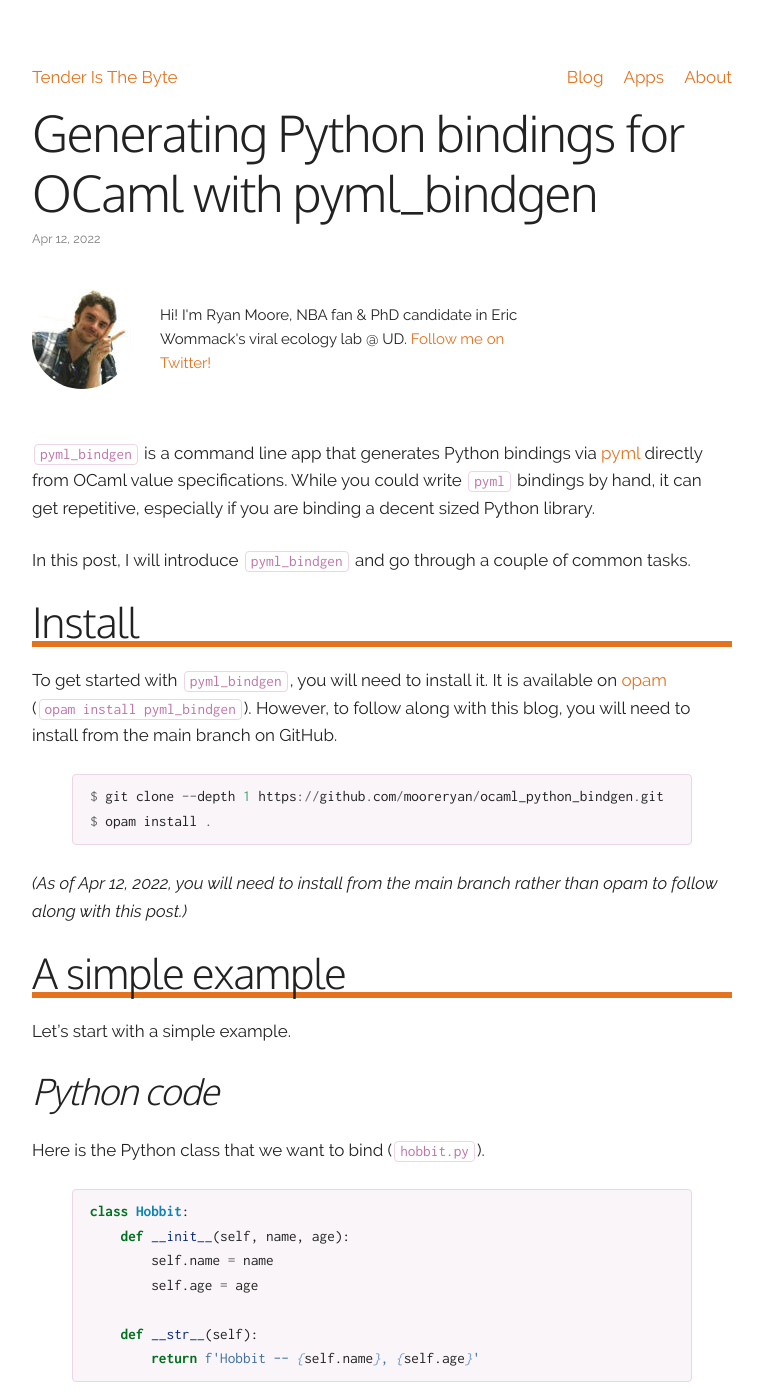
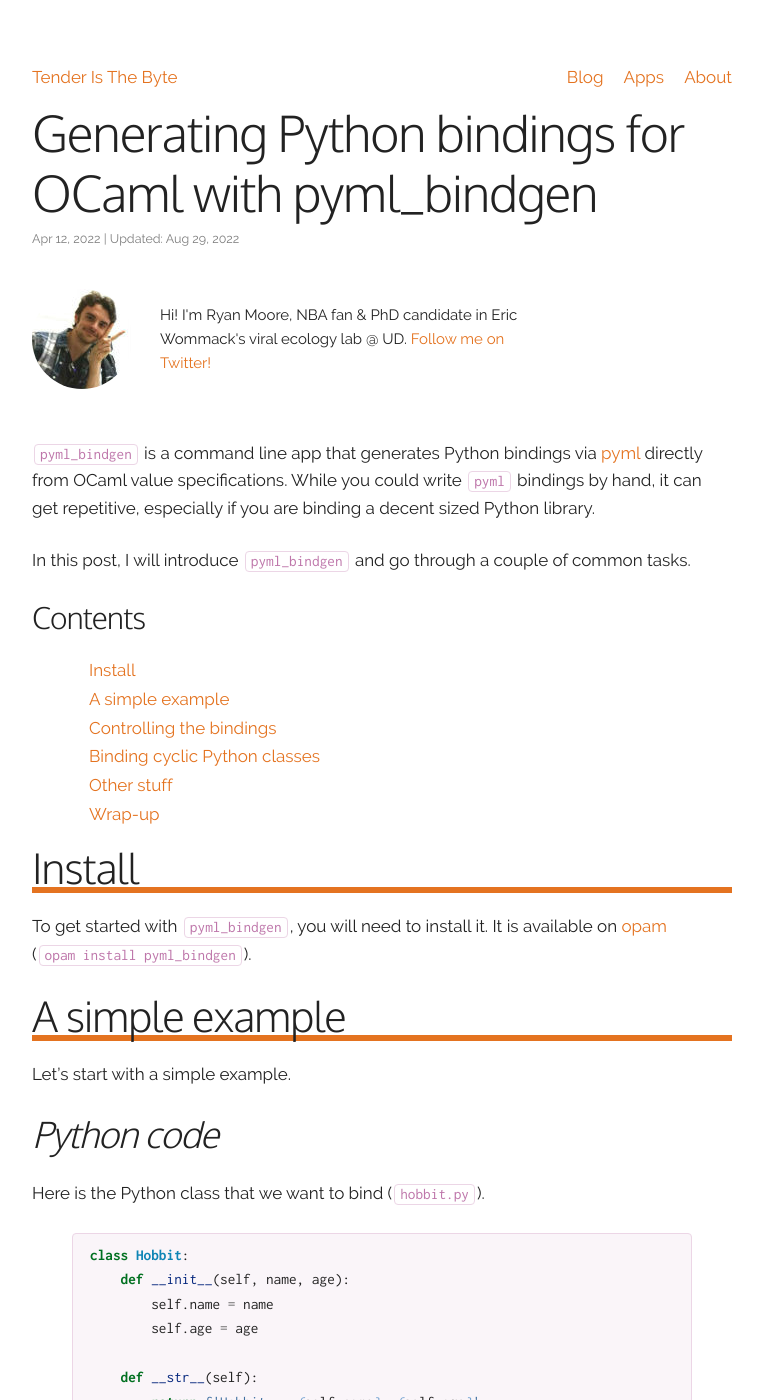
Before and after one commit to mooreryan/TenderIsTheByte, a Jekyll site: the page built from collections/_posts/2022-04-12-ocaml-python-bindgen.md, in a window 1280 px wide and 1400 px high. Shown: the whole window, without its empty margins (258-1021 px from the left). Built offline with Jekyll 4.4.1, drawn with Linux system fonts in a browser that asks for light colours.

Commit message:
Update pyml_bindgen post

```diff
--- a/collections/_posts/2022-04-12-ocaml-python-bindgen.md
+++ b/collections/_posts/2022-04-12-ocaml-python-bindgen.md
@@ -6,24 +6,34 @@ description: This post provides an introduction to using pyml_bindgen, a command
 categories: blog
 image: "/assets/img/posts/ocaml_python_bindgen/ocaml_pyml_bindgen.png"
 twitter_share: https://ctt.ac/rB09u
+last_updated: 2022-08-29
 ---
 
 `pyml_bindgen` is a command line app that generates Python bindings via [pyml](https://github.com/thierry-martinez/pyml) directly from OCaml value specifications.  While you could write `pyml` bindings by hand, it can get repetitive, especially if you are binding a decent sized Python library.
 
 In this post, I will introduce `pyml_bindgen` and go through a couple of common tasks.
 
+{::options parse_block_html="true" /}
+
+<div class="post-toc">
+
+{:.post-toc--header}
+#### Contents
+
+- [Install](#install)
+- [A simple example](#a-simple-example)
+- [Controlling the bindings](#controlling-the-bindings)
+- [Binding cyclic Python classes](#binding-cyclic-python-classes)
+- [Other stuff](#other-stuff)
+- [Wrap-up](#wrap-up)
+
+</div>
+
+{::options parse_block_html="false" /}
+
 ## Install
 
-To get started with `pyml_bindgen`, you will need to install it.  It is available on [opam](https://opam.ocaml.org/packages/pyml_bindgen/) (`opam install pyml_bindgen`).  However, to follow along with this blog, you will need to install from the main branch on GitHub.
-
-{% highlight ocaml %}
-{% raw %}
-$ git clone --depth 1 https://github.com/mooreryan/ocaml_python_bindgen.git
-$ opam install .
-{% endraw %}
-{% endhighlight %}
-
-_(As of Apr 12, 2022, you will need to install from the main branch rather than opam to follow along with this post.)_
+To get started with `pyml_bindgen`, you will need to install it.  It is available on [opam](https://opam.ocaml.org/packages/pyml_bindgen/) (`opam install pyml_bindgen`).
 
 ## A simple example
 
```
